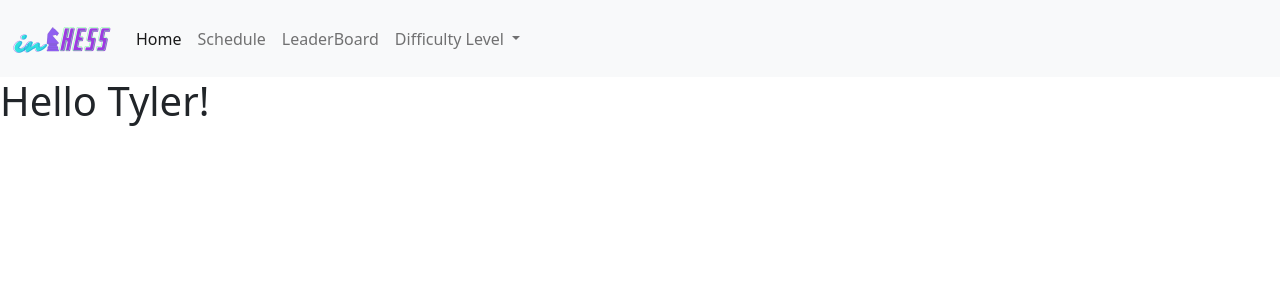
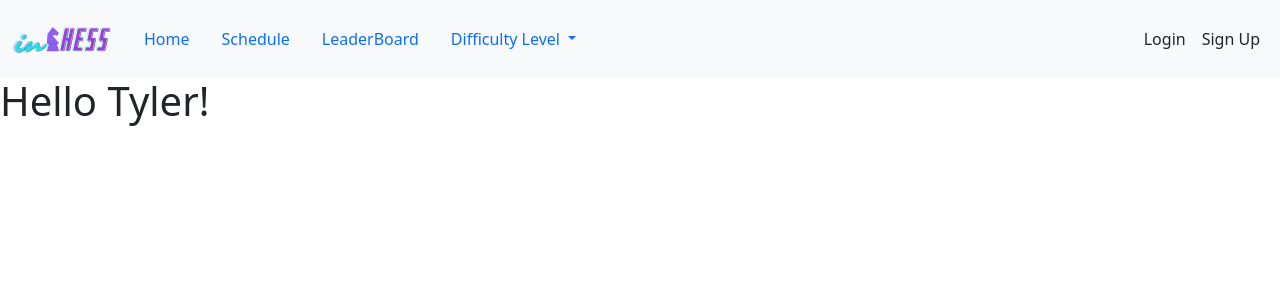
Before and after one commit to PlutoHack-Team4/inChess, a Flask app: page / in a window 1280 px wide. Shown: the top 300 px of the page. Run offline with Flask 2, Linux system fonts and the light colour scheme; some libraries are stand-ins or nearby versions.

Commit message:
adjusted navbar orientation and added log in and sign up

```diff
--- a/templates/base.html
+++ b/templates/base.html
@@ -7,6 +7,7 @@
     <meta name="viewport" content="width=device-width, initial-scale=1.0">
     <title>inChess - Play Chess in BC Central</title>
     <link href="https://cdn.jsdelivr.net/npm/bootstrap@5.1.3/dist/css/bootstrap.min.css" rel="stylesheet" integrity="sha384-1BmE4kWBq78iYhFldvKuhfTAU6auU8tT94WrHftjDbrCEXSU1oBoqyl2QvZ6jIW3" crossorigin="anonymous">
+
 </head>
 <body>
     <nav class="navbar navbar-expand-lg navbar-light bg-light">
@@ -18,7 +19,7 @@
             <span class="navbar-toggler-icon"></span>
           </button>
           <div class="collapse navbar-collapse" id="navbarNavDropdown">
-            <ul class="navbar-nav">
+            <ul class="nav me-auto">
               <li class="nav-item">
                 <a class="nav-link active" aria-current="page" href="#">Home</a>
               </li>
@@ -40,6 +41,14 @@
                 </ul>
               </li>
             </ul>
+            <ul class="nav">
+              <li class="nav-item">
+                <a href='#' class='nav-link link-dark px-2'>Login</a>
+              </li>
+              <li class="nav-item">
+                <a href='#' class='nav-link link-dark px-2'>Sign Up </a>
+              </li>
+            </ul>
           </div>
         </div>
       </nav>
```
